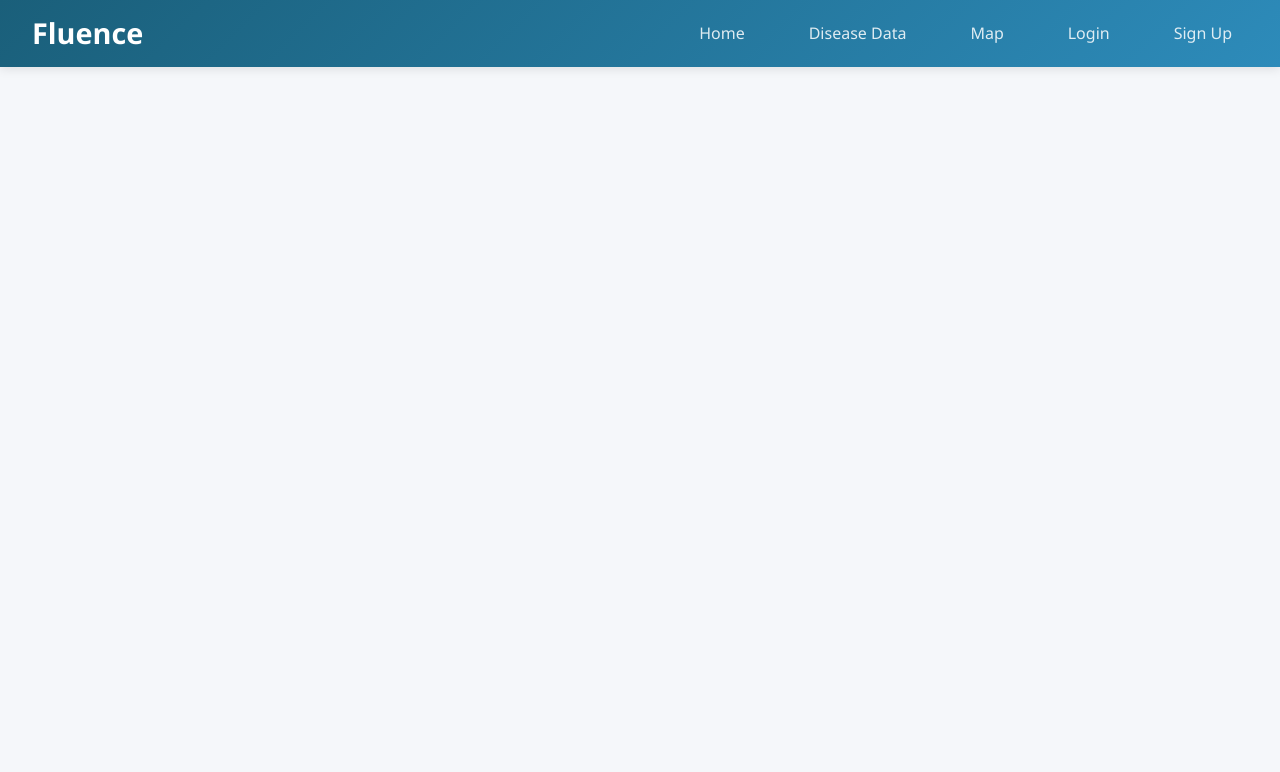
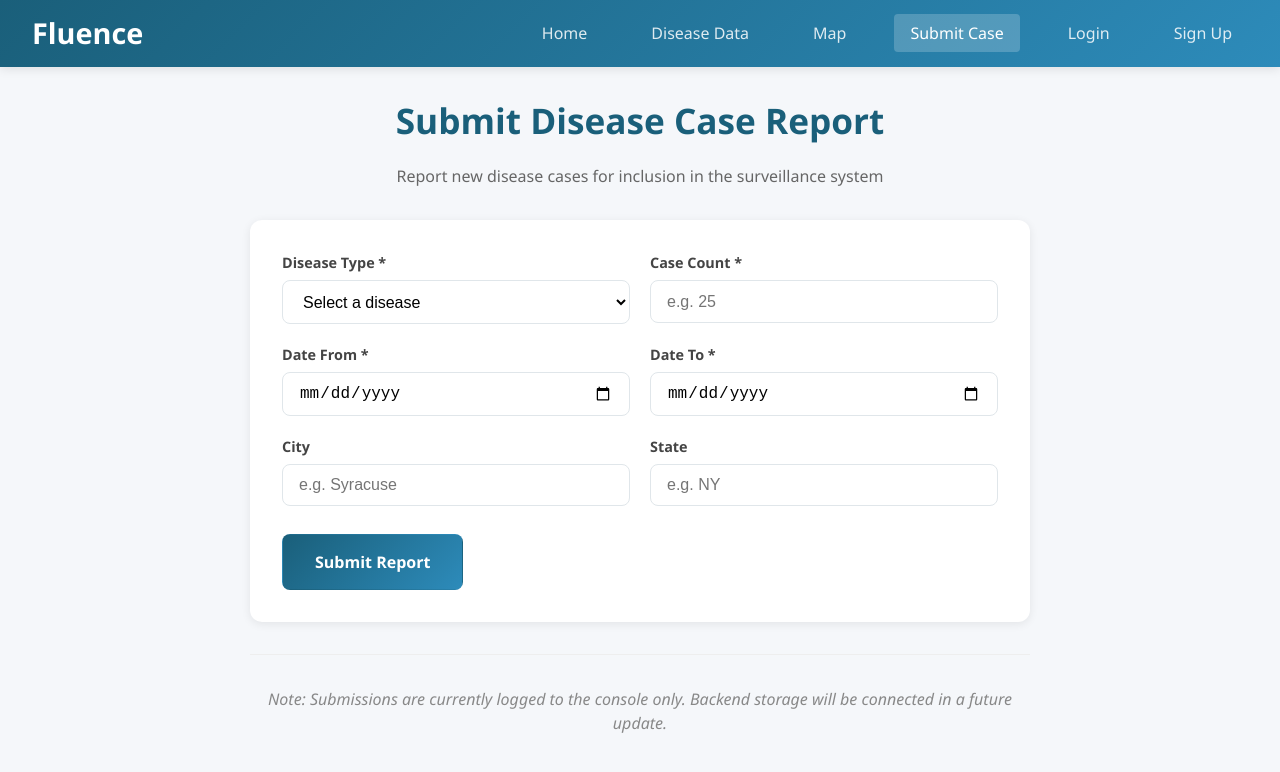
Before and after one commit to wmanicom10/Team20_Fluence, a React app in the folder frontend/: page /submit in a window 1280 px wide. Shown: the top 772 px of the page. Built offline with nearby package versions, Linux system fonts and the light colour scheme; the HTML template or start-up script is replaced by a standard one.

Commit message:
TM20-54: Add Case Submission UI with disease type, case count, date range, and location fields. Add /submit route and nav link.

```diff
--- a/frontend/src/App.css
+++ b/frontend/src/App.css
@@ -586,3 +586,65 @@
   color: #888;
   font-style: italic;
 }
+
+/* ========================================
+   Case Submission Styles
+   ======================================== */
+.case-submission {
+  max-width: 780px;
+  margin: 0 auto;
+}
+
+.case-form {
+  background: white;
+  padding: 2rem;
+  border-radius: 12px;
+  box-shadow: 0 2px 10px rgba(0, 0, 0, 0.08);
+  display: flex;
+  flex-direction: column;
+  gap: 1.25rem;
+}
+
+.form-row {
+  display: flex;
+  gap: 1.25rem;
+}
+
+.form-field {
+  flex: 1;
+  display: flex;
+  flex-direction: column;
+  gap: 0.4rem;
+}
+
+.form-field label {
+  font-weight: 600;
+  color: #444;
+  font-size: 0.9rem;
+}
+
+.form-field select,
+.form-field input {
+  padding: 0.7rem 1rem;
+  border: 1px solid #e0e6ea;
+  border-radius: 8px;
+  font-size: 1rem;
+  background: #fff;
+}
+
+.form-field select:focus,
+.form-field input:focus {
+  outline: none;
+  border-color: #2d8bba;
+  box-shadow: 0 0 0 2px rgba(45, 139, 186, 0.2);
+}
+
+.form-actions {
+  margin-top: 0.5rem;
+}
+
+@media (max-width: 768px) {
+  .form-row {
+    flex-direction: column;
+  }
+}
--- a/frontend/src/App.jsx
+++ b/frontend/src/App.jsx
@@ -5,6 +5,7 @@ import DiseaseDataView from './pages/DiseaseDataView';
 import MapView from './pages/MapView';
 import Login from './pages/Login';
 import Signup from './pages/Signup';
+import CaseSubmission from './pages/CaseSubmission';
 import './App.css';
 
 /**
@@ -28,6 +29,7 @@ function App() {
             <Route path="/map" element={<MapView />} />
             <Route path="/login" element={<Login />} />
             <Route path="/signup" element={<Signup />} />
+            <Route path="/submit" element={<CaseSubmission />} />
           </Routes>
         </main>
       </div>
--- a/frontend/src/components/Navbar.jsx
+++ b/frontend/src/components/Navbar.jsx
@@ -36,6 +36,11 @@ function Navbar() {
           </Link>
         </li>
         <li>
+          <Link to="/submit" className={isActive('/submit')}>
+            Submit Case
+          </Link>
+        </li>
+        <li>
           <Link to="/login" className={isActive('/login')}>
             Login
           </Link>
--- /dev/null
+++ b/frontend/src/pages/CaseSubmission.jsx
@@ -0,0 +1,179 @@
+import { useState } from 'react';
+
+/**
+ * CaseSubmission Page Component
+ * TM20-54: UI for submitting disease case reports
+ *
+ * Accepts: disease type, case count, date range, location
+ *
+ * TODO (remaining work):
+ *  - Add severity dropdown
+ *  - Add optional notes textarea
+ *  - Improve validation (date range check, better error messages)
+ *  - Add success/confirmation screen after submit
+ *  - TM20-55: Wire form to POST /cases backend endpoint
+ */
+
+const DISEASE_OPTIONS = [
+  'Influenza A',
+  'Influenza B',
+  'COVID-19',
+  'RSV',
+  'Norovirus',
+  'Strep A',
+  'Measles',
+  'Pertussis',
+  'Hepatitis A',
+  'Tuberculosis',
+];
+
+function CaseSubmission() {
+  const [form, setForm] = useState({
+    disease: '',
+    caseCount: '',
+    dateFrom: '',
+    dateTo: '',
+    city: '',
+    state: '',
+  });
+  const [error, setError] = useState('');
+
+  const handleChange = (e) => {
+    const { name, value } = e.target;
+    setForm((prev) => ({ ...prev, [name]: value }));
+  };
+
+  const handleSubmit = (e) => {
+    e.preventDefault();
+
+    // Basic validation — just checks required fields are filled
+    if (!form.disease || !form.caseCount || !form.dateFrom || !form.dateTo) {
+      setError('Please fill in all required fields.');
+      return;
+    }
+    setError('');
+
+    // TODO (TM20-55): Replace console.log with POST to backend
+    console.log('Case submission payload:', form);
+    alert('Submission logged to console (backend not connected yet).');
+  };
+
+  return (
+    <div className="case-submission">
+      <header className="page-header">
+        <h1>Submit Disease Case Report</h1>
+        <p>Report new disease cases for inclusion in the surveillance system</p>
+      </header>
+
+      <form className="case-form" onSubmit={handleSubmit}>
+        {/* Disease & Count */}
+        <div className="form-row">
+          <div className="form-field">
+            <label htmlFor="cs-disease">Disease Type *</label>
+            <select
+              id="cs-disease"
+              name="disease"
+              value={form.disease}
+              onChange={handleChange}
+            >
+              <option value="" disabled>
+                Select a disease
+              </option>
+              {DISEASE_OPTIONS.map((d) => (
+                <option key={d} value={d}>
+                  {d}
+                </option>
+              ))}
+            </select>
+          </div>
+
+          <div className="form-field">
+            <label htmlFor="cs-count">Case Count *</label>
+            <input
+              id="cs-count"
+              name="caseCount"
+              type="number"
+              min="1"
+              value={form.caseCount}
+              onChange={handleChange}
+              placeholder="e.g. 25"
+            />
+          </div>
+        </div>
+
+        {/* Date Range */}
+        <div className="form-row">
+          <div className="form-field">
+            <label htmlFor="cs-date-from">Date From *</label>
+            <input
+              id="cs-date-from"
+              name="dateFrom"
+              type="date"
+              value={form.dateFrom}
+              onChange={handleChange}
+            />
+          </div>
+
+          <div className="form-field">
+            <label htmlFor="cs-date-to">Date To *</label>
+            <input
+              id="cs-date-to"
+              name="dateTo"
+              type="date"
+              value={form.dateTo}
+              onChange={handleChange}
+            />
+          </div>
+        </div>
+
+        {/* Location */}
+        <div className="form-row">
+          <div className="form-field">
+            <label htmlFor="cs-city">City</label>
+            <input
+              id="cs-city"
+              name="city"
+              type="text"
+              value={form.city}
+              onChange={handleChange}
+              placeholder="e.g. Syracuse"
+            />
+          </div>
+
+          <div className="form-field">
+            <label htmlFor="cs-state">State</label>
+            <input
+              id="cs-state"
+              name="state"
+              type="text"
+              value={form.state}
+              onChange={handleChange}
+              placeholder="e.g. NY"
+            />
+          </div>
+        </div>
+
+        {/* TODO: Add severity dropdown and notes textarea here */}
+
+        {error && <div className="form-error">{error}</div>}
+
+        <div className="form-actions">
+          <button type="submit" className="cta-button">
+            Submit Report
+          </button>
+        </div>
+      </form>
+
+      <footer className="data-footer">
+        <p>
+          <em>
+            Note: Submissions are currently logged to the console only. Backend
+            storage will be connected in a future update.
+          </em>
+        </p>
+      </footer>
+    </div>
+  );
+}
+
+export default CaseSubmission;
```
